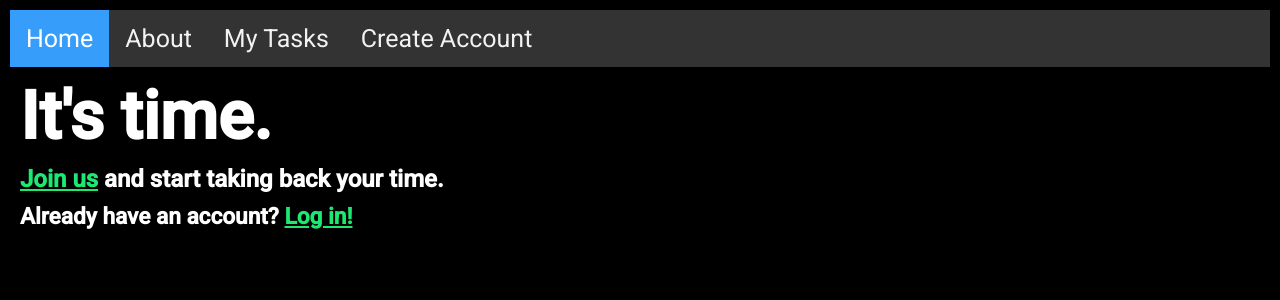
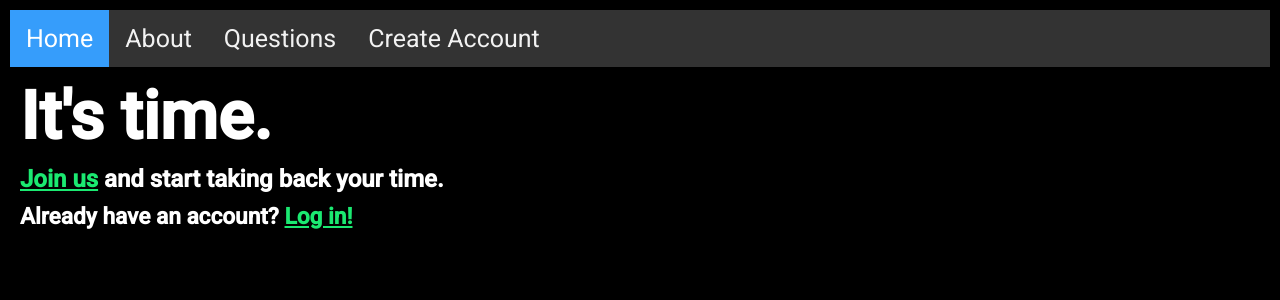
Before and after one commit to ALUKEM/Your-time, a PHP site: page /home.php in a window 1280 px wide. Shown: the top 300 px of the page. Run offline with PHP 8.4, Linux system fonts and the light colour scheme.

Commit message:
Update home.php

```diff
--- a/home.php
+++ b/home.php
@@ -11,15 +11,6 @@ session_start()
 	<body>
 		<?php
 		if (array_key_exists('loggedin', $_SESSION)) {
-			$_SESSION['crtTaskErr'] = array();
-			$_SESSION['errShown'] = FALSE;
-			/*if ($_SERVER["REQUEST_METHOD"] == "POST") {
-				$_SESSION['crtTaskErr'] = array();
-				$_SESSION['tskname'] = $_POST['tskname'];
-				$_SESSION['tskdesc'] = $_POST['tskdesc'];
-				$_SESSION['duedate'] = $_POST['duedate'];
-				header('Location: tasks.php');
-			}*/
 			if ($_SESSION['loggedin'] and $_SESSION['redirect']) {
 				echo "<script type='text/javascript'>alert('Successfully logged in!');</script>";
 			}
@@ -37,7 +28,7 @@ session_start()
 		<div class="topnav">
 			<a class="active" href="#home">Home</a>
 			<a href="#about">About</a>
-			<a href="tasks.php">My Tasks</a>
+			<a href="question.php">Questions</a>
 			<?php
 			if (array_key_exists('user', $_SESSION)) {
 				if ($_SESSION['loggedin']) {
```
